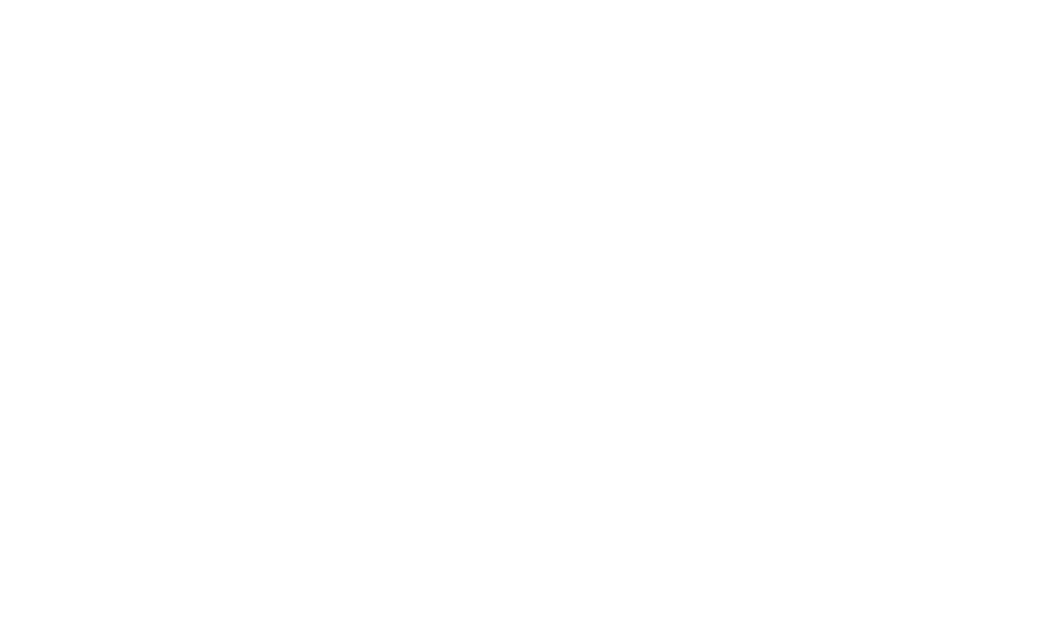
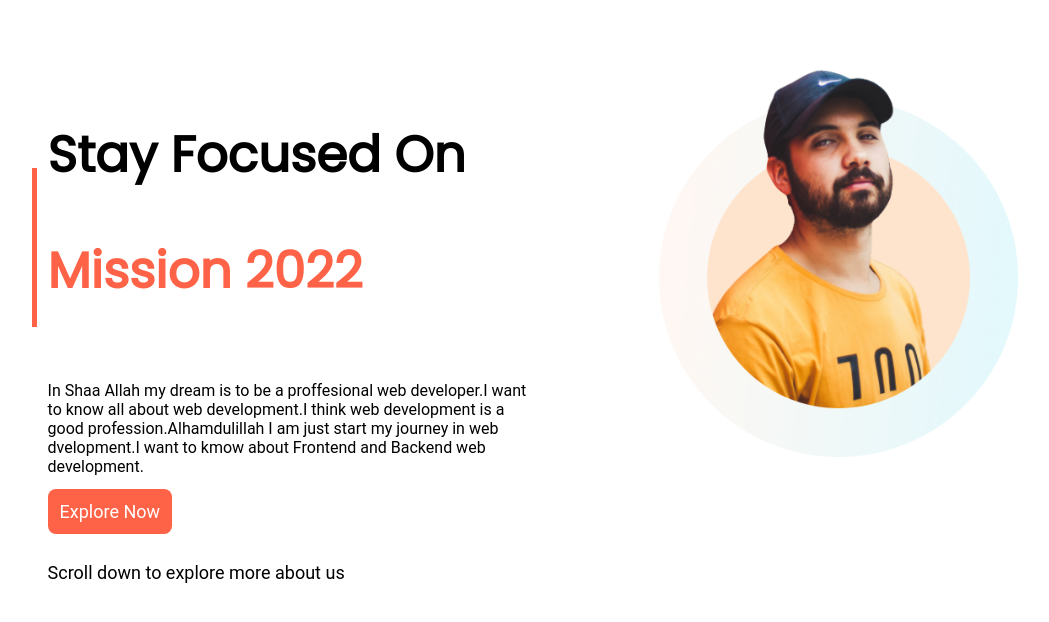
Before and after one commit to tareque-bin-habib/Assignment_1-Project, a plain HTML site: page index.html in a window 1280 px wide. Shown: the whole page, without its empty margins (83-1132 px from the left). Drawn offline with Linux system fonts and the light colour scheme; a web font is replaced by a local one.

Commit message:
section-added

```diff
--- a/index.html
+++ b/index.html
@@ -5,12 +5,34 @@
     <meta charset="UTF-8">
     <meta http-equiv="X-UA-Compatible" content="IE=edge">
     <meta name="viewport" content="width=device-width, initial-scale=1.0">
+    <link rel="preconnect" href="https://fonts.googleapis.com">
+    <link rel="preconnect" href="https://fonts.gstatic.com" crossorigin>
+    <link href="https://fonts.googleapis.com/css2?family=Luxurious+Roman&family=Poppins&display=swap" rel="stylesheet">
+    <link rel="preconnect" href="https://fonts.googleapis.com">
+    <link rel="preconnect" href="https://fonts.gstatic.com" crossorigin>
+    <link href="https://fonts.googleapis.com/css2?family=Luxurious+Roman&display=swap" rel="stylesheet">
     <link rel="stylesheet" href="style.css">
     <title>Assignment Portfolio Project</title>
 </head>
 
 <body>
-
+    <section class="flexible_container">
+        <div class="half_width">
+            <h1 class=head_1>Stay Focused On</h1>
+            <h1 class="head_2">Mission 2022</h1>
+            <div class="line"></div>
+            <p class="pera_1">In Shaa Allah my dream is to be a proffesional web developer.I want to know all about web
+                development.I
+                think web development is a good profession.Alhamdulillah I am just start my journey in web dvelopment.I
+                want to kmow about Frontend and Backend web development.</p>
+            <a class="button_link" target="_blank"
+                href="https://www.linkedin.com/in/tareque-bin-habib-630037224/">Explore Now</a>
+            <p class="pera_2">Scroll down to explore more about us</p>
+        </div>
+        <div class=" half_width">
+            <img src="images/person/person-2.png" alt="">
+        </div>
+    </section>
 </body>
 
 </html>
--- a/style.css
+++ b/style.css
@@ -0,0 +1,56 @@
+body{
+    margin: 0;
+}
+.flexible_container{
+    display: flex;
+}
+.half_width{
+    width: 40%;
+    padding-left: 9%;
+    position: relative;
+}
+.half_width img{
+    width: 70%;
+}
+.half_width h1{
+    font-family: 'Luxurious Roman', cursive;
+    font-family: 'Poppins', sans-serif;
+    font-size: 50px;
+}
+.head_1{
+    margin-top: 23%;
+    margin-left: 3%;
+}
+.head_2{
+    color: tomato;
+    margin-left: 3%;
+}
+.pera_1{
+    padding-top: 30px;
+    font-family: 'Roboto', sans-serif;
+    margin-bottom: 5%;
+    margin-left: 3%;
+}
+.button_link{
+    text-decoration: none;
+    background-color: tomato;
+    padding: 12px;
+    font-size: 18px;
+    color: #fff;
+    border-radius: 8px;
+    font-family: 'Roboto', sans-serif;
+    margin-left: 3%;
+}
+.pera_2{
+    margin-top: 40px;
+    font-size: 18px;
+    font-family: 'Roboto', sans-serif;
+    margin-left: 3%;
+}
+.line{
+    width: 5PX;
+    background-color: tomato;
+    height: 159px;
+    position: absolute;
+    top: 28%;
+}
```
